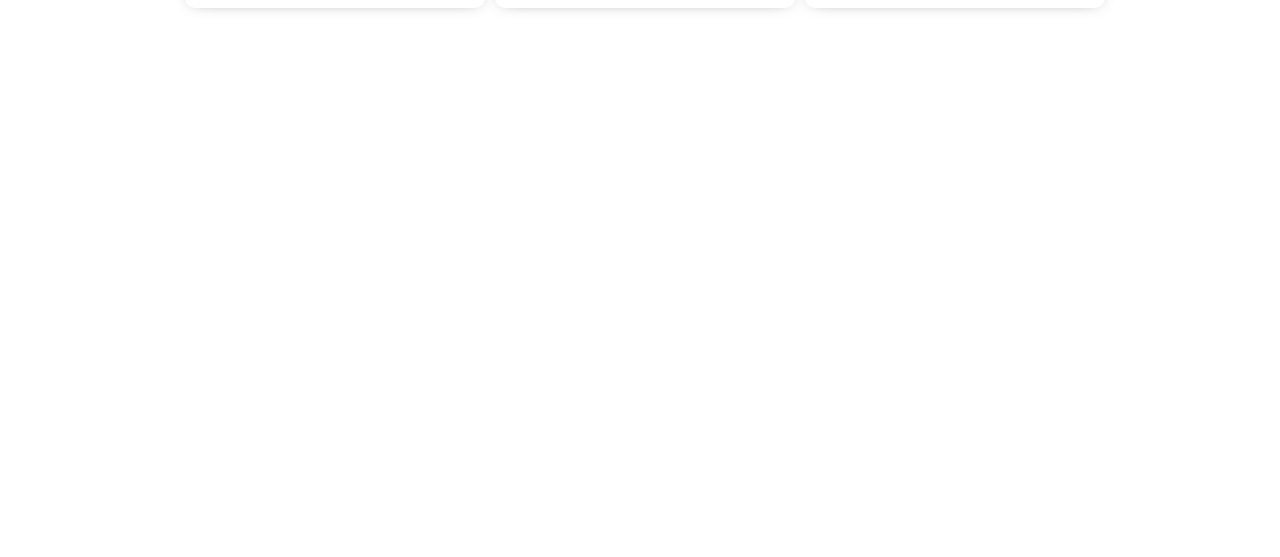
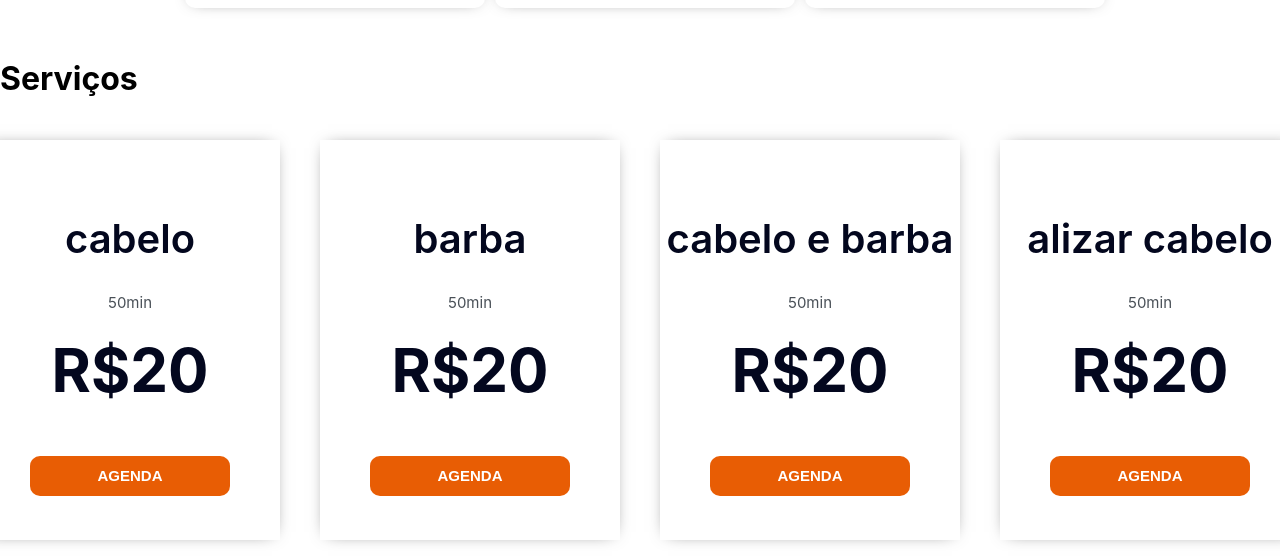
Before and after one commit to claudiocsx/csmaster, a React (Create React App) app: page / in a window 1280 px wide. Shown: the part 1318-1875 px from the top of the page. Before the commit the page ends 1356 px from the top, so only its background shows below. Built offline with nearby package versions, Linux system fonts and the light colour scheme.

Commit message:
add os serviços

```diff
--- /dev/null
+++ b/src/components/Servico/index.jsx
@@ -0,0 +1,30 @@
+import { servico } from '../../data'
+import './style.css'
+
+export const Servico = () => {
+
+    const serviços = servico
+
+    return(
+        <>
+            {servico.length !==0 && <h1>Serviços</h1>}
+          <div className="servicoContiner">
+              {serviços.map(servico => (
+                   <div className="servico">
+                   <div className="wapper">
+                       <div className="main">
+                        <span className='servicoTitle'>{servico.nome}</span>
+                        <span className="servicoMim">50min</span>
+                       </div>
+                       <span className="servicoPrice">R$20</span>
+                   </div>
+                   <div className="servicoBtn">
+                       <button>Agenda</button>
+                   </div>
+               </div>
+              ))}
+
+          </div>
+        </>
+    )
+}
--- /dev/null
+++ b/src/components/Servico/style.css
@@ -0,0 +1,64 @@
+.servicoContiner{
+    display: flex;
+    justify-content: center;
+    align-items: center;
+    overflow: hidden;
+}
+
+.servico{
+    width: 300px;
+    height: 400px;
+    display: flex;
+    flex-direction: column;
+    justify-content: center;
+    align-items: center;
+    -webkit-box-shadow: 0px 0px 16px -8px rgba(0, 0, 0, 0.68);
+    box-shadow: 0px 0px 16px -8px rgba(0, 0, 0, 0.68);
+    margin: 20px;
+
+}
+.main{
+    display: flex;
+    flex-direction: column;
+    width: 400px;
+    height: 100px;
+}
+
+.wapper{
+    display: flex;
+    flex-direction: column;
+    justify-content: center;
+    text-align: center;
+}
+
+.servicoTitle{
+    font-size: 40px;
+    color: #03071e;
+    font-weight: 600;
+    padding: 30px;
+}
+
+.servicoMim{
+    color: #495057;
+    font-size: 15px;
+}
+
+.servicoPrice{
+    font-size: 60px;
+    font-weight: 700;
+    color: #03071e;
+    margin: 50px 0;
+}
+
+.servicoBtn button{
+    width: 200px;
+    height: 40px;
+    font-size: 15px;
+    font-weight: 600;
+    text-transform: uppercase;
+    color: #fff;
+    background-color: #e85d04;
+    border: none;
+    border-radius: 10px;
+    cursor: pointer;
+}
--- a/src/pages/Home/index.jsx
+++ b/src/pages/Home/index.jsx
@@ -1,4 +1,5 @@
 import { Products } from "../../components/Products"
+import { Servico } from "../../components/Servico"
 import { TopBar } from "../../components/TopBar"
 
 export const Home = () => {
@@ -7,6 +8,7 @@ export const Home = () => {
             <TopBar/>
             <div>
                 <Products/>
+                <Servico/>
             </div>
         </div>
     )
```
